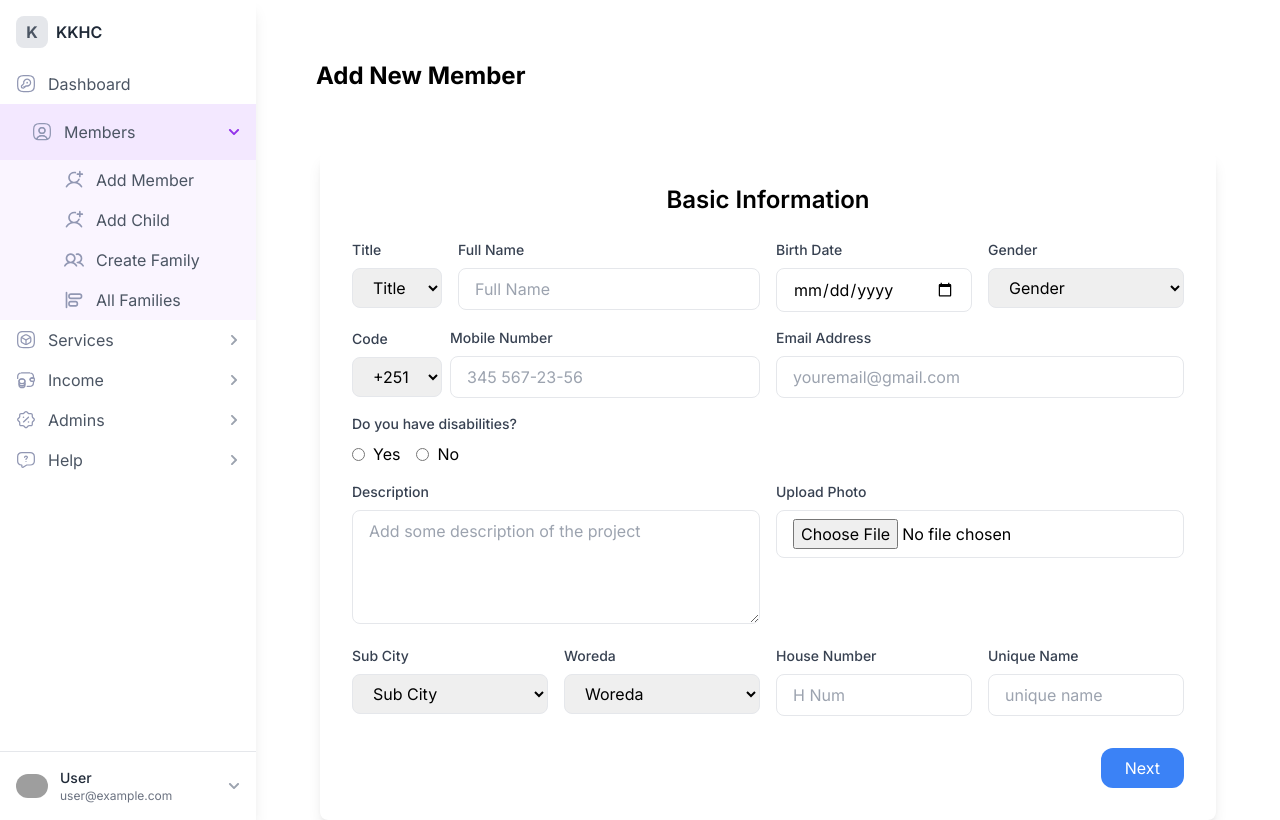
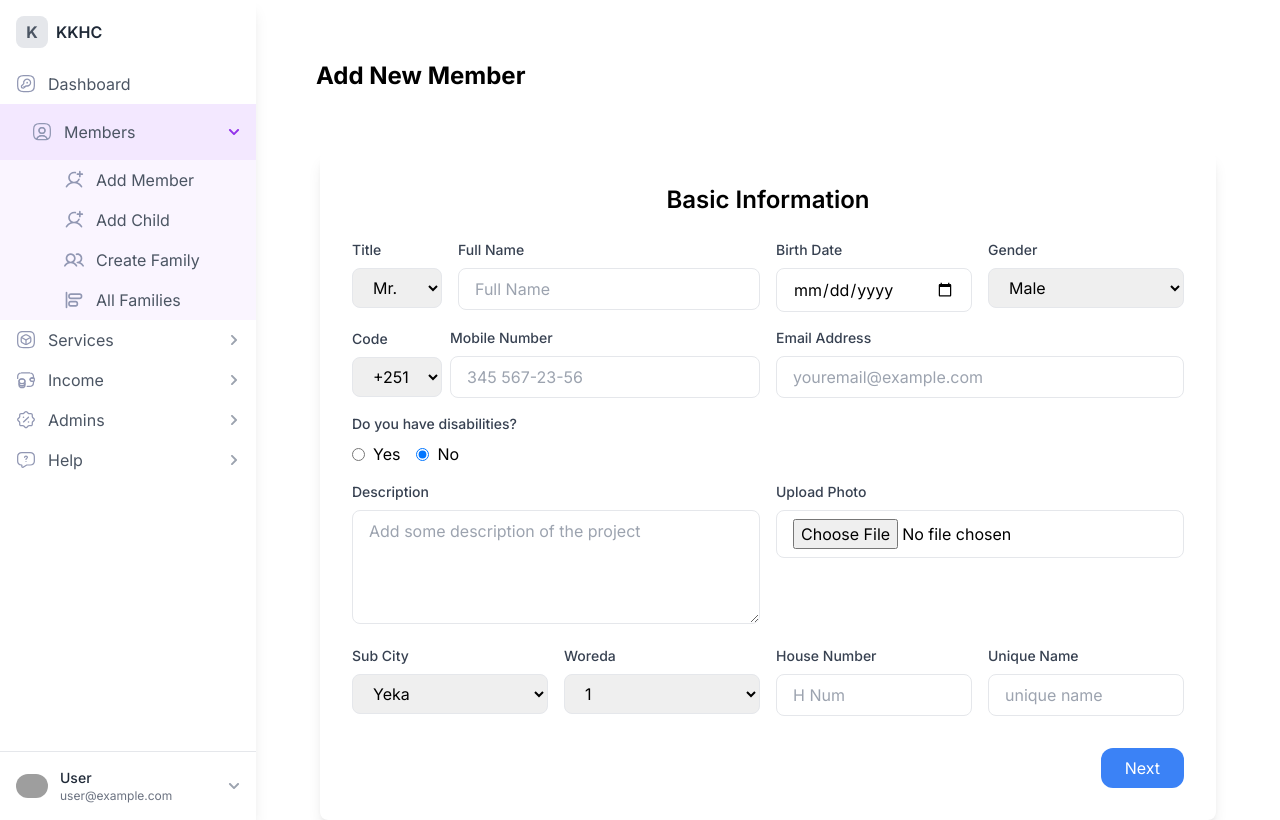
Before and after one commit to Classic-CRMs/Members-Managment-System, a Next.js app: page /members/addmember in a window 1280 px wide. Built offline with nearby package versions, Linux system fonts and the light colour scheme; grey boxes are pictures that could not be loaded.

Commit message:
add member form state added

```diff
--- a/components/addmember/BasicInfo.tsx
+++ b/components/addmember/BasicInfo.tsx
@@ -1,23 +1,63 @@
-import React from 'react';
+"use client";
+import { useState } from "react";
+import { genderType, titleType } from "@/types/types";
+const BasicInformationForm: React.FC = () => {
+  const [title, setTitle] = useState<titleType>("");
+  const [fullName, setFullName] = useState<string>("");
+  const [birthDate, setBirthDate] = useState<string>("");
+  const [gender, setGender] = useState<genderType | "">("Male");
+  const [mobileNumber, setMobileNumber] = useState<string>("");
+  const [email, setEmail] = useState<string>("");
+  const [disabilities, setDisabilities] = useState<boolean>(false);
+  const [description, setDescription] = useState<string>("");
+  // const [photo, setPhoto] = useState<string>("");
+  const [subCity, setSubCity] = useState<string>("Yeka");
+  const [woreda, setWoreda] = useState<string>("1");
+  const [houseNumber, setHouseNumber] = useState<string>("");
+  const [uniqueName, setUniqueName] = useState<string>("");
 
-const BasicInformationForm: React.FC = () => {
   return (
     <div className="max-w-4xl mx-auto p-8 bg-white rounded-lg shadow-lg">
-            <h2 className="text-2xl font-semibold mb-6 text-center">Basic Information</h2>
+      <h2 className="text-2xl font-semibold mb-6 text-center">
+        Basic Information
+      </h2>
       <form>
         <div className="grid grid-cols-1 md:grid-cols-8 gap-4">
           {/* Title */}
           <div>
-                        <label htmlFor='title' className="block mb-2 text-sm font-medium text-gray-700">Title</label>
-                        <select id='title' name='title' className="w-full px-4 py-2 border rounded-lg focus:ring-2 focus:ring-blue-500 outline-none">
-                            <option>Title</option>
+            <label
+              htmlFor="title"
+              className="block mb-2 text-sm font-medium text-gray-700"
+            >
+              Title
+            </label>
+            <select
+              id="title"
+              value={title}
+              onChange={(e) => setTitle(e.target.value as titleType)}
+              name="title"
+              className="w-full px-4 py-2 border rounded-lg focus:ring-2 focus:ring-blue-500 outline-none"
+            >
+              <option value="Mr.">Mr.</option>
+              <option value="Mrs.">Mrs.</option>
+              <option value="Ms.">Ms.</option>
+              <option value="Miss">Miss</option>
+              <option value="Dr.">Dr.</option>
+              <option value="Prof.">Prof.</option>
+              <option value="Sir">Sir</option>
+              <option value="Madam">Madam</option>
+              <option value="Rev.">Rev.</option>
             </select>
           </div>
 
           {/* Full Name */}
-                    <div className='col-span-3'>
-                        <label className="block mb-2 text-sm font-medium text-gray-700">Full Name</label>
+          <div className="col-span-3">
+            <label className="block mb-2 text-sm font-medium text-gray-700">
+              Full Name
+            </label>
             <input
+              value={fullName}
+              onChange={(e) => setFullName(e.target.value)}
               type="text"
               placeholder="Full Name"
               className="w-full px-4 py-2 border rounded-lg focus:ring-2 focus:ring-blue-500 outline-none"
@@ -27,8 +67,12 @@ const BasicInformationForm: React.FC = () => {
           {/* Birth Date */}
           <div className="col-span-2">
             {/* <SelectDate/> */}
-                        <label className="block mb-2 text-sm font-medium text-gray-700">Birth Date</label>
+            <label className="block mb-2 text-sm font-medium text-gray-700">
+              Birth Date
+            </label>
             <input
+              value={birthDate}
+              onChange={(e) => setBirthDate(e.target.value)}
               type="date"
               placeholder="Birth Date"
               className="w-full px-4 py-2 border rounded-lg focus:ring-2 focus:ring-blue-500 outline-none"
@@ -36,25 +80,50 @@ const BasicInformationForm: React.FC = () => {
           </div>
 
           {/* Gender */}
-                    <div className='col-span-2'>
-                        <label htmlFor='gender' className="block mb-2 text-sm font-medium text-gray-700">Gender</label>
-                        <select id='gender' name='gender' className="w-full px-4 py-2 border rounded-lg focus:ring-2 focus:ring-blue-500 outline-none">
-                            <option>Gender</option>
+          <div className="col-span-2">
+            <label
+              htmlFor="gender"
+              className="block mb-2 text-sm font-medium text-gray-700"
+            >
+              Gender
+            </label>
+            <select
+              id="gender"
+              name="gender"
+              value={gender}
+              onChange={(e) => setGender(e.target.value as genderType)}
+              className="w-full px-4 py-2 border rounded-lg focus:ring-2 focus:ring-blue-500 outline-none"
+            >
+              <option value="Male">Male</option>
+              <option value="Female">Female</option>
             </select>
           </div>
 
           {/* Mobile Number */}
           <div className="col-span-4 flex items-center space-x-2">
             <div>
-                            <label htmlFor='code' className="block mb-2 text-sm font-medium text-gray-700">Code</label>
-                            <select id='code' name='code' className="px-4 py-2 border rounded-lg focus:ring-2 focus:ring-blue-500 outline-none">
+              <label
+                htmlFor="code"
+                className="block mb-2 text-sm font-medium text-gray-700"
+              >
+                Code
+              </label>
+              <select
+                id="code"
+                name="code"
+                className="px-4 py-2 border rounded-lg focus:ring-2 focus:ring-blue-500 outline-none"
+              >
                 <option>+251</option>
               </select>
             </div>
             <div className="flex-1">
-                            <label className="block mb-2 text-sm font-medium text-gray-700">Mobile Number</label>
+              <label className="block mb-2 text-sm font-medium text-gray-700">
+                Mobile Number
+              </label>
               <input
-                                type="text"
+                value={mobileNumber}
+                onChange={(e) => setMobileNumber(e.target.value)}
+                type="tel"
                 placeholder="345 567-23-56"
                 className="w-full px-4 py-2 border rounded-lg focus:ring-2 focus:ring-blue-500 outline-none"
               />
@@ -62,34 +131,57 @@ const BasicInformationForm: React.FC = () => {
           </div>
 
           {/* Email Address */}
-                    <div className='col-span-4'>
-                        <label className="block mb-2 text-sm font-medium text-gray-700">Email Address</label>
+          <div className="col-span-4">
+            <label className="block mb-2 text-sm font-medium text-gray-700">
+              Email Address
+            </label>
             <input
+              value={email}
+              onChange={(e) => setEmail(e.target.value)}
               type="email"
-                            placeholder="youremail@gmail.com"
+              placeholder="youremail@example.com"
               className="w-full px-4 py-2 border rounded-lg focus:ring-2 focus:ring-blue-500 outline-none"
             />
           </div>
 
           {/* Disabilities */}
-                    <div className='col-span-8'>
-                        <label className="block mb-2 text-sm font-medium text-gray-700">Do you have disabilities?</label>
+          <div className="col-span-8">
+            <label className="block mb-2 text-sm font-medium text-gray-700">
+              Do you have disabilities?
+            </label>
             <div className="flex items-center space-x-4">
               <label className="flex items-center">
-                                <input type="radio" name="disabilities" className="form-radio text-blue-500" />
+                <input
+                  value="true"
+                  type="radio"
+                  name="disabilities"
+                  className="form-radio text-blue-500"
+                  checked={disabilities === true}
+                  onChange={(e) => setDisabilities(e.target.value === "true")}
+                />
                 <span className="ml-2">Yes</span>
               </label>
               <label className="flex items-center">
-                                <input type="radio" name="disabilities" className="form-radio text-blue-500" />
+                <input
+                  value="false"
+                  type="radio"
+                  name="disabilities"
+                  className="form-radio text-blue-500"
+                  checked={disabilities === false}
+                  onChange={(e) => setDisabilities(e.target.value === "true")}
+                />
                 <span className="ml-2">No</span>
               </label>
             </div>
           </div>
-
           {/* Description */}
           <div className="md:col-span-4">
-                        <label className="block mb-2 text-sm font-medium text-gray-700">Description</label>
+            <label className="block mb-2 text-sm font-medium text-gray-700">
+              Description
+            </label>
             <textarea
+              value={description}
+              onChange={(e) => setDescription(e.target.value)}
               placeholder="Add some description of the project"
               className="w-full px-4 py-2 border rounded-lg focus:ring-2 focus:ring-blue-500 outline-none"
               rows={4}
@@ -98,36 +190,78 @@ const BasicInformationForm: React.FC = () => {
 
           {/* Upload Photo */}
           <div className="md:col-span-4">
-                        <label className="block mb-2 text-sm font-medium text-gray-700">Upload Photo</label>
+            <label className="block mb-2 text-sm font-medium text-gray-700">
+              Upload Photo
+            </label>
             <div className="flex items-center">
               <input
                 type="file"
-                                className="w-full px-4 py-2 border outline-none rounded-lg focus:ring-2 focus:ring-blue-500 outline-none"
+                className="w-full px-4 py-2 border rounded-lg focus:ring-2 focus:ring-blue-500 outline-none"
                 accept=".jpg,.png"
               />
             </div>
           </div>
 
           {/* Sub City */}
-                    <div className='col-span-2'>
-                        <label htmlFor='subcity' className="block mb-2 text-sm font-medium text-gray-700">Sub City</label>
-                        <select id='subcity' name='subcity' className="w-full px-4 py-2 border rounded-lg focus:ring-2 focus:ring-blue-500 outline-none">
-                            <option>Sub City</option>
+          <div className="col-span-2">
+            <label
+              htmlFor="subcity"
+              className="block mb-2 text-sm font-medium text-gray-700"
+            >
+              Sub City
+            </label>
+            <select
+              value={subCity}
+              onChange={(e) => setSubCity(e.target.value)}
+              id="subcity"
+              name="subcity"
+              className="w-full px-4 py-2 border rounded-lg focus:ring-2 focus:ring-blue-500 outline-none"
+            >
+              <option value="Yeka">Yeka</option>
+              <option value="Arada">Arada</option>
             </select>
           </div>
 
           {/* Woreda */}
-                    <div className='col-span-2'>
-                        <label htmlFor='district' className="block mb-2 text-sm font-medium text-gray-700">Woreda</label>
-                        <select id='district' name='district' className="w-full px-4 py-2 border rounded-lg focus:ring-2 focus:ring-blue-500 outline-none">
-                            <option>Woreda</option>
+          <div className="col-span-2">
+            <label
+              htmlFor="district"
+              className="block mb-2 text-sm font-medium text-gray-700"
+            >
+              Woreda
+            </label>
+            <select
+              value={woreda}
+              onChange={(e) => setWoreda(e.target.value)}
+              id="district"
+              name="district"
+              className="w-full px-4 py-2 border rounded-lg focus:ring-2 focus:ring-blue-500 outline-none"
+            >
+              <option value={1}>1</option>
+              <option value={2}>2</option>
+              <option value={3}>3</option>
+              <option value={4}>4</option>
+              <option value={5}>5</option>
+              <option value={6}>6</option>
+              <option value={7}>7</option>
+              <option value={8}>8</option>
+              <option value={9}>9</option>
+              <option value={10}>10</option>
+              <option value={11}>11</option>
+              <option value={12}>12</option>
+              <option value={13}>13</option>
+              <option value={14}>14</option>
             </select>
           </div>
 
           {/* House Number */}
-                    <div className='col-span-2'>
-                        <label className="block mb-2 text-sm font-medium text-gray-700">House Number</label>
+          <div className="col-span-2">
+            <label className="block mb-2 text-sm font-medium text-gray-700">
+              House Number
+            </label>
             <input
+              value={houseNumber}
+              onChange={(e) => setHouseNumber(e.target.value)}
               type="text"
               placeholder="H Num"
               className="w-full px-4 py-2 border rounded-lg focus:ring-2  focus:ring-blue-500 outline-none"
@@ -135,10 +269,14 @@ const BasicInformationForm: React.FC = () => {
           </div>
 
           {/* Unique Name */}
-                    <div className='col-span-2'>
-                        <label className="block mb-2 text-sm font-medium text-gray-700">Unique Name</label>
+          <div className="col-span-2">
+            <label className="block mb-2 text-sm font-medium text-gray-700">
+              Unique Name
+            </label>
             <input
               type="text"
+              value={uniqueName}
+              onChange={(e) => setUniqueName(e.target.value)}
               placeholder="unique name"
               className="w-full px-4 py-2 border rounded-lg focus:ring-2 focus:ring-blue-500"
             />
--- a/types/members.types.ts
+++ /dev/null
@@ -1 +0,0 @@
-// Define types and interfaces here
--- /dev/null
+++ b/types/types.ts
@@ -0,0 +1,21 @@
+// Define types and interfaces here
+
+export type genderType = "Male" | "Female";
+
+export type titleType =
+  | ""
+  | "Mr."
+  | "Mrs."
+  | "Ms."
+  | "Miss"
+  | "Dr."
+  | "Prof."
+  | "Sir"
+  | "Madam"
+  | "Rev.";
+
+export interface utilPropType {
+  children: React.ReactNode;
+  href: any;
+  className: string;
+}
```
Also changed, not shown: utils/ActiveLink.tsx (+2 -7 lines). Lines whose indentation alone changed are shown as unchanged.
